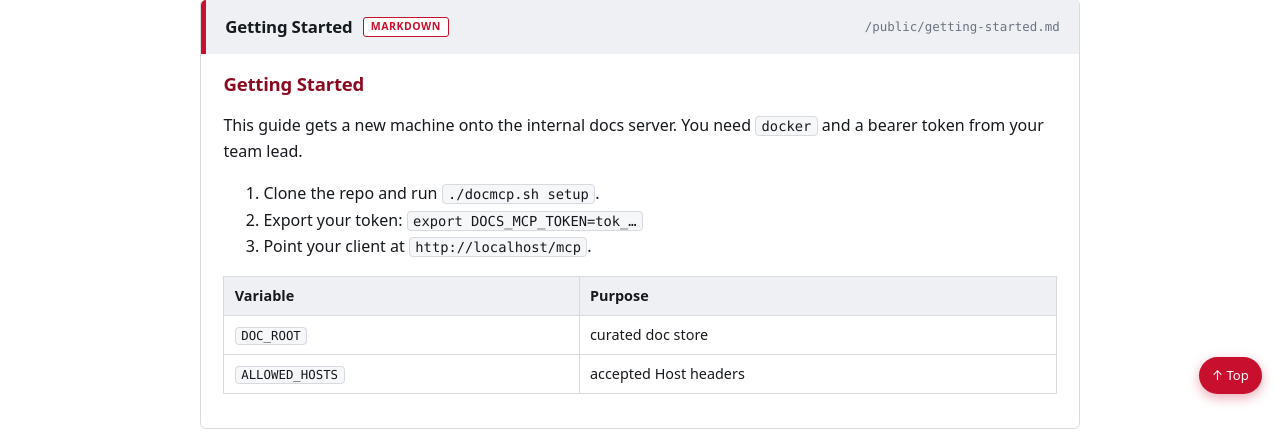
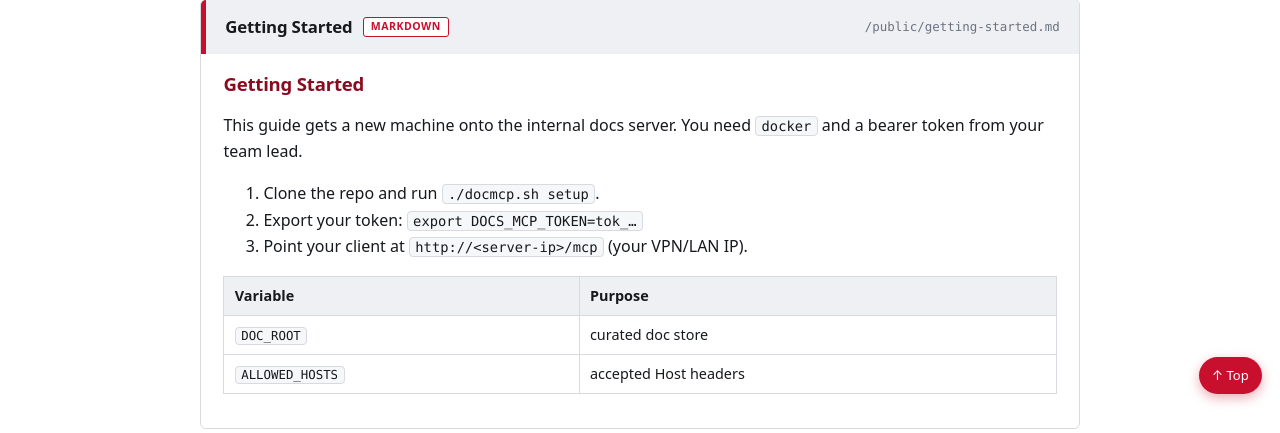
Before and after one commit to thaodo2512/llm-doc, a Python web app: template clients/skills/doc-html-report/templates/report.html in a window 1280 px wide. Shown: the part 388-821 px from the top of the page. Run offline with Jinja, Linux system fonts and the light colour scheme; the template is opened without the code that fills it, so the values that code supplies are empty.

Commit message:
network: default to internal-network (VPN, raw IP, plain HTTP) profile
Make the simplest trusted-network setup the documented default: reach the
server by its raw IP over plain HTTP with no TLS cert to install on
clients. Cleartext on the network stays a conscious choice, not a silent
default — gated behind an explicit ALLOW_PLAINTEXT_HTTP=true opt-in plus a
serve-time warning (the original HIGH cleartext finding is still closed).

- docmcp.sh: serve guard permits off-loopback plaintext only with
  ALLOW_PLAINTEXT_HTTP=true (warned) or a DOMAIN (HTTPS); post-serve hint
  prints the http://<server-ip>/mcp URL; setup note explains the profile.
- .env.example: three labeled network profiles, internal-network/VPN
  active by default (HTTP_BIND=0.0.0.0, ALLOW_PLAINTEXT_HTTP=true);
  ALLOWED_HOSTS seeded with a server-IP placeholder.
- codex-config.example.toml + README: client URL defaults to the raw-IP
  http form (local/HTTPS shown as alternatives); updated deploy profiles,
  quick start, architecture diagram, and mcp-remote fallback.
- docker-compose.yml: port comment updated to match the opt-in model.
- report.html: sample step points at http://<server-ip>/mcp.

```diff
--- a/clients/skills/doc-html-report/templates/report.html
+++ b/clients/skills/doc-html-report/templates/report.html
@@ -164,7 +164,7 @@
         <ol>
           <li>Clone the repo and run <code>./docmcp.sh setup</code>.</li>
           <li>Export your token: <code>export DOCS_MCP_TOKEN=tok_…</code></li>
-          <li>Point your client at <code>http://localhost/mcp</code>.</li>
+          <li>Point your client at <code>http://&lt;server-ip&gt;/mcp</code> (your VPN/LAN IP).</li>
         </ol>
         <table>
           <tr><th>Variable</th><th>Purpose</th></tr>
```
Also changed, not shown: clients/codex-config.example.toml (+8 -4 lines), docker/docker-compose.yml (+8 -8 lines), README.md, 2 other files.
